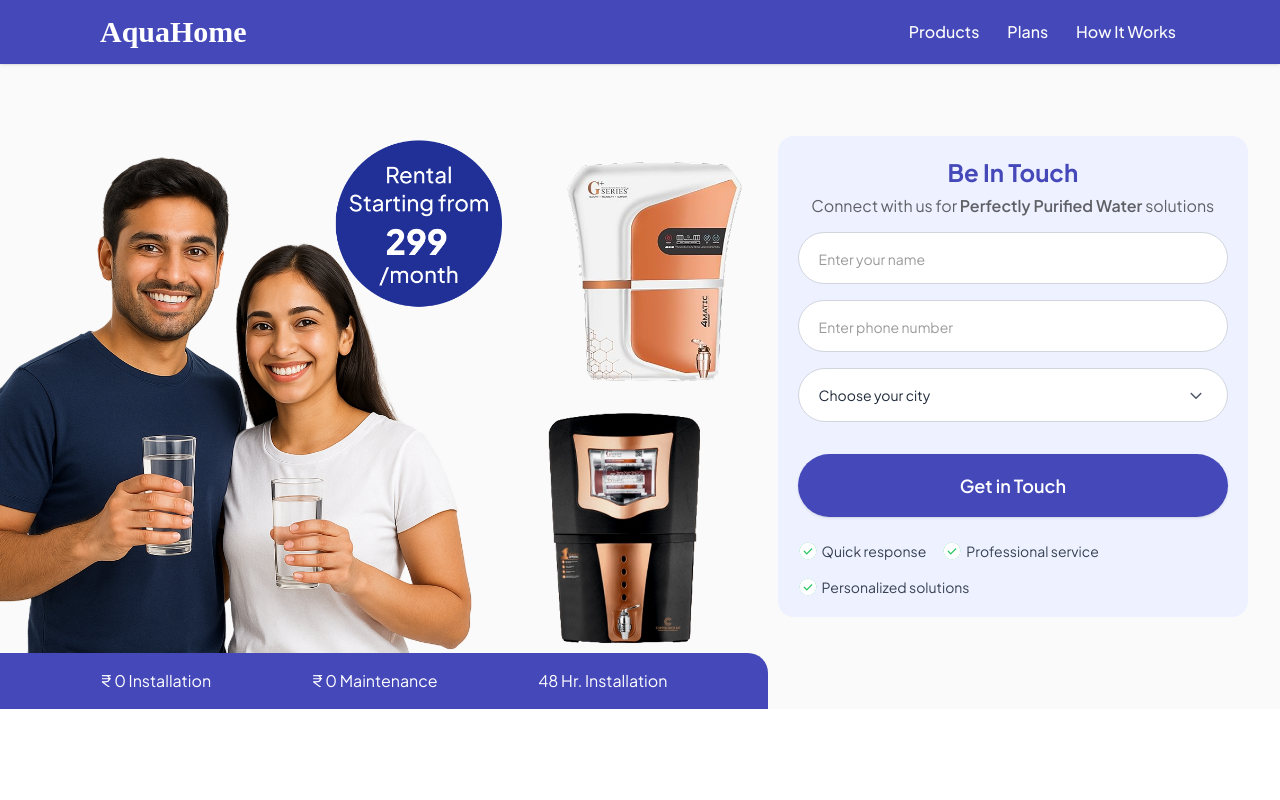
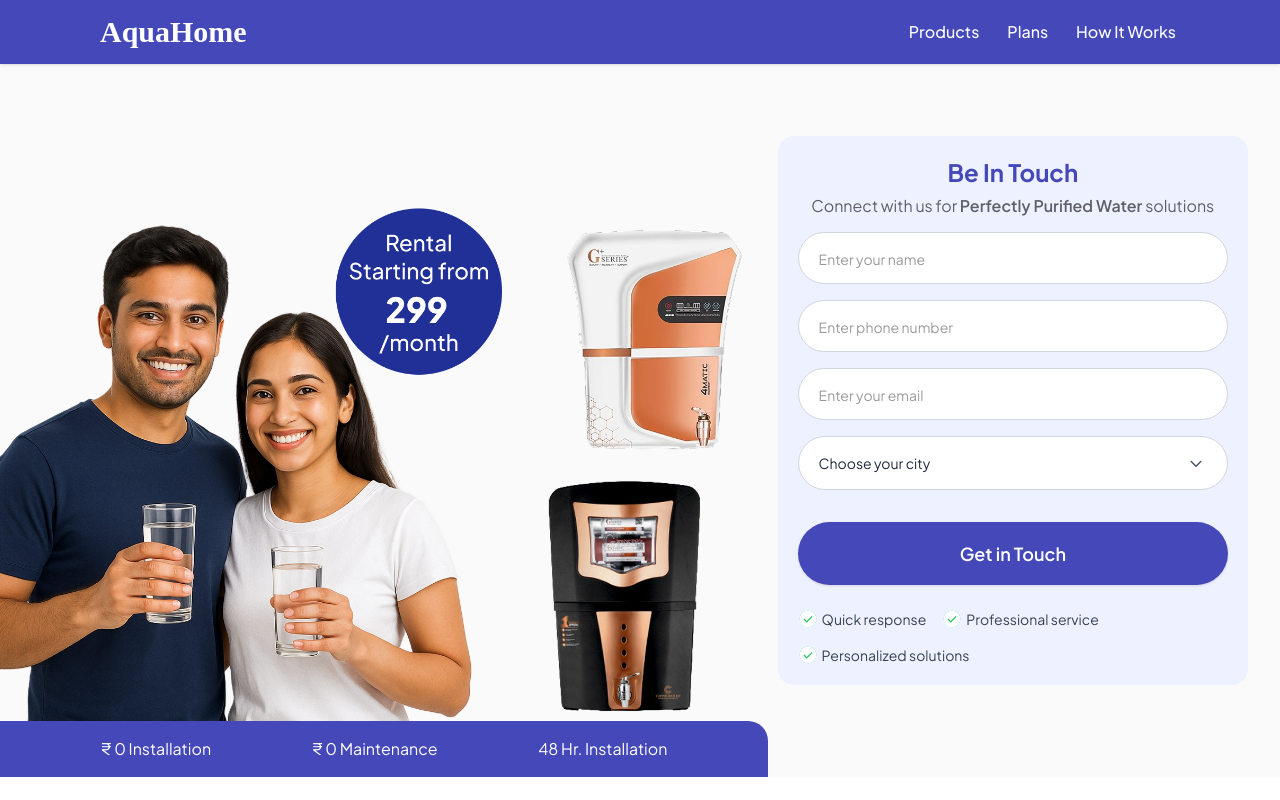
Before and after one commit to saicherry93479/AquaHome_Website, a React (Vite) app: page / in a window 1280 px wide. Shown: the top 800 px of the page. Built offline with nearby package versions, Linux system fonts and the light colour scheme; no server answers; the database is empty; a web font is replaced by a local one.

Commit message:
added email in form

```diff
--- a/src/components/HeroLeft.tsx
+++ b/src/components/HeroLeft.tsx
@@ -6,6 +6,7 @@ const ContactForm = () => {
     const [formData, setFormData] = useState({
         name: '',
         phone: '',
+        email: '',
         city: ''
     });
 
@@ -19,7 +20,7 @@ const ContactForm = () => {
     const handleSubmit = (e:any) => {
         e.preventDefault();
 
-        // Add enquiry to the system
+        // Add enquiry to the system (email not included in backend storage)
         addEnquiry({
             name: formData.name,
             phone: formData.phone,
@@ -30,6 +31,7 @@ const ContactForm = () => {
         setFormData({
             name: '',
             phone: '',
+            email: '',
             city: ''
         });
 
@@ -63,11 +65,6 @@ const ContactForm = () => {
                                 fill="#00770C"
                             />
                         </svg>
-                        {/* <h3 className="text-black/60 text-sm [@media(max-width:360px)]:tracking-tighter [@media(max-width:370px)]:text-[14px]">
-                            Trusted by{" "}
-                            <span className="text-green-600 font-semibold">1 Lakh+</span> happy
-                            customers
-                        </h3> */}
                     </div>
 
                     <div className="flex flex-col gap-4 w-full">
@@ -90,6 +87,17 @@ const ContactForm = () => {
                                 value={formData.phone}
                                 onChange={handleChange}
                                 className="placeholder:text-sm border border-gray-300 h-[52px] placeholder:text-black/40 text-gray-800 rounded-full w-full py-4 px-5 focus:outline-none focus:ring-2 focus:ring-[#4548b9] bg-white focus:border-transparent"
+                            />
+                        </div>
+
+                        <div>
+                            <input
+                                type="email"
+                                placeholder="Enter your email"
+                                name="email"
+                                value={formData.email}
+                                onChange={handleChange}
+                                className="placeholder:text-sm border border-gray-300 h-[52px] placeholder:text-black/40 text-gray-800 rounded-full w-full py-4 px-5 bg-white focus:outline-none focus:ring-2 focus:ring-[#4548b9] focus:border-transparent"
                             />
                         </div>
 
@@ -175,7 +183,7 @@ const ContactForm = () => {
                             >
                                 <circle cx="12" cy="12" r="10" fill="#22c55e"/>
                                 <path
-                                    d="M10.525 14.275L8.075 11.825C7.925 11.675 7.74167 11.6 7.525 11.6C7.30833 11.6 7.125 11.675 6.975 11.825C6.80833 11.9917 6.725 12.1875 6.725 12.4125C6.725 12.6375 6.8 12.825 6.95 12.975L10 16.025C10.1333 16.1583 10.3083 16.225 10.525 16.225C10.7417 16.225 10.9167 16.1583 11.05 16.025L17.05 10.025C17.2 9.875 17.275 9.69167 17.275 9.475C17.275 9.25833 17.1917 9.06667 17.025 8.9C16.875 8.75 16.6875 8.675 16.4625 8.675C16.2375 8.675 16.0417 8.75833 15.875 8.925L10.525 14.275ZM12 22C10.5833 22 9.26667 21.7458 8.05 21.2375C6.83333 20.7292 5.775 20.025 4.875 19.125C3.975 18.225 3.27083 17.1667 2.7625 15.95C2.25417 14.7333 2 13.4167 2 12C2 10.6 2.25417 9.29167 2.7625 8.075C3.27083 6.85833 3.975 5.8 4.875 4.9C5.775 4 6.83333 3.29167 8.05 2.775C9.26667 2.25833 10.5833 2 12 2C13.4 2 14.7083 2.25833 15.925 2.775C17.1417 3.29167 18.2 4 19.1 4.9C20 5.8 20.7083 6.85833 21.225 8.075C21.7417 9.29167 22 10.6 22 12C22 13.4167 21.7417 14.7333 21.225 15.95C20.7083 17.1667 20 18.225 19.1 19.125C18.2 20.025 17.1417 20.7292 15.925 21.2375C14.7083 21.7458 13.4 22 12 22Z"
+                                    d="M10.525 14.275L8.075 11.825C7.925 11.675 7.74167 11.6 7.525 11.6C7.30833 11.6 7.125 11.675 6.975 11.825C6.80833 11.9917 6.725 12.1875 6.725 12.4125C6.725 12.6375 6.8 12.825 6.95 12.975L10 16.025C10.1333 16.1583 10.3083 16.225 10.525 16.225C10.7417 16.225 10.9167 16.1583 11.05 16.025L17.05 10.025C17.2 9.875 17.275 9.69167 17.275 9.475C17.275 9.25833 17.1917 9.06667 17.025 8.9C16.875 8.75 16.6875 8.675 16.4625 8.675C16.2375 8.675 16.0417 8.75833 15.875 8.925L10.525 14.275ZM12 22C10.5833 22 9.26667 21.7458 8.05 21.2375C6.83333 20.7292 5.775 20.025 4.875 19.125C3.975 18.225 3.27083 17.1667 2.7625 15.95C2.25417 14.7333 2 13.4167 2 12C2 10.6 2.25417 9.29167 2.7625 8.075C3.27083 6.85833 3.975 5.8 4.875 4.9C5.775 4 6.33333 3.29167 8.05 2.775C9.26667 2.25833 10.5833 2 12 2C13.4 2 14.7083 2.25833 15.925 2.775C17.1417 3.29167 18.2 4 19.1 4.9C20 5.8 20.7083 6.85833 21.225 8.075C21.7417 9.29167 22 10.6 22 12C22 13.4167 21.7417 14.7333 21.225 15.95C20.7083 17.1667 20 18.225 19.1 19.125C18.2 20.025 17.1417 20.7292 15.925 21.2375C14.7083 21.7458 13.4 22 12 22Z"
                                     fill="white"
                                 />
                             </svg>
@@ -192,7 +200,7 @@ const ContactForm = () => {
                             >
                                 <circle cx="12" cy="12" r="10" fill="#22c55e"/>
                                 <path
-                                    d="M10.525 14.275L8.075 11.825C7.925 11.675 7.74167 11.6 7.525 11.6C7.30833 11.6 7.125 11.675 6.975 11.825C6.80833 11.9917 6.725 12.1875 6.725 12.4125C6.725 12.6375 6.8 12.825 6.95 12.975L10 16.025C10.1333 16.1583 10.3083 16.225 10.525 16.225C10.7417 16.225 10.9167 16.1583 11.05 16.025L17.05 10.025C17.2 9.875 17.275 9.69167 17.275 9.475C17.275 9.25833 17.1917 9.06667 17.025 8.9C16.875 8.75 16.6875 8.675 16.4625 8.675C16.2375 8.675 16.0417 8.75833 15.875 8.925L10.525 14.275ZM12 22C10.5833 22 9.26667 21.7458 8.05 21.2375C6.83333 20.7292 5.775 20.025 4.875 19.125C3.975 18.225 3.27083 17.1667 2.7625 15.95C2.25417 14.7333 2 13.4167 2 12C2 10.6 2.25417 9.29167 2.7625 8.075C3.27083 6.85833 3.975 5.8 4.875 4.9C5.775 4 6.83333 3.29167 8.05 2.775C9.26667 2.25833 10.5833 2 12 2C13.4 2 14.7083 2.25833 15.925 2.775C17.1417 3.29167 18.2 4 19.1 4.9C20 5.8 20.7083 6.85833 21.225 8.075C21.7417 9.29167 22 10.6 22 12C22 13.4167 21.7417 14.7333 21.225 15.95C20.7083 17.1667 20 18.225 19.1 19.125C18.2 20.025 17.1417 20.7292 15.925 21.2375C14.7083 21.7458 13.4 22 12 22Z"
+                                    d="M10.525 14.275L8.075 11.825C7.925 11.675 7.74167 11.6 7.525 11.6C7.30833 11.6 7.125 11.675 6.975 11.825C6.80833 11.9917 6.725 12.1875 6.725 12.4125C6.725 12.6375 6.8 12.825 6.95 12.975L10 16.025C10.1333 16.1583 10.3083 16.225 10.525 16.225C10.7417 16.225 10.9167 16.1583 11.05 16.025L17.05 10.025C17.2 9.875 17.275 9.69167 17.275 9.475C17.275 9.25833 17.1917 9.06667 17.025 8.9C16.875 8.75 16.6875 8.675 16.4625 8.675C16.2375 8.675 16.0417 8.75833 15.875 8.925L10.525 14.275ZM12 22C10.5833 22 9.26667 21.7458 8.05 21.2375C6.33333 20.7292 5.775 20.025 4.875 19.125C3.975 18.225 3.27083 17.1667 2.7625 15.95C2.25417 14.7333 2 13.4167 2 12C2 10.6 2.25417 9.29167 2.7625 8.075C3.27083 6.85833 3.975 5.8 4.875 4.9C5.775 4 6.83333 3.29167 8.05 2.775C9.26667 2.25833 10.5833 2 12 2C13.4 2 14.7083 2.25833 15.925 2.775C17.1417 3.29167 18.2 4 19.1 4.9C20 5.8 20.7083 6.85833 21.225 8.075C21.7417 9.29167 22 10.6 22 12C22 13.4167 21.7417 14.7333 21.225 15.95C20.7083 17.1667 20 18.225 19.1 19.125C18.2 20.025 17.1417 20.7292 15.925 21.2375C14.7083 21.7458 13.4 22 12 22Z"
                                     fill="white"
                                 />
                             </svg>
```
